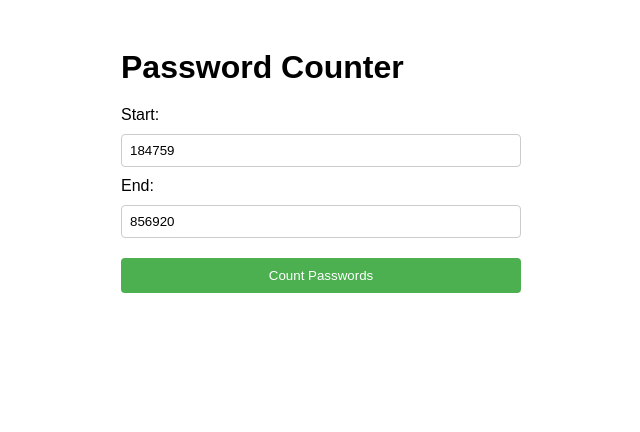
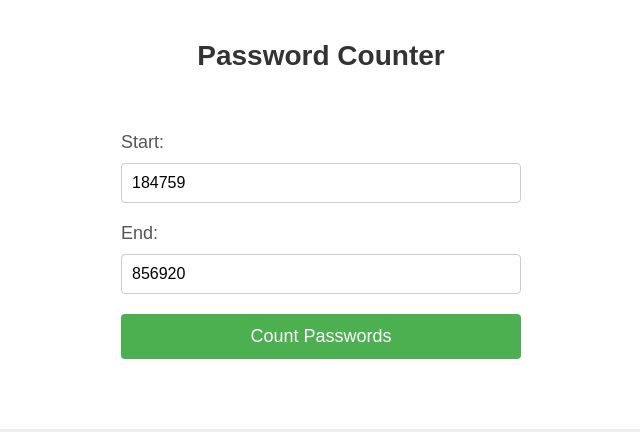
Before and after one commit to isabellacgmsa/Run2biz_Javascript_test, a plain HTML site: page Question1/index.html in a window 1280 px wide. Shown: the whole page, without its empty margins (319-959 px from the left). Drawn offline with Linux system fonts and the light colour scheme.

Commit message:
Improve first question style

```diff
--- a/Question1/index.html
+++ b/Question1/index.html
@@ -1,25 +1,33 @@
 <!DOCTYPE html>
 <html>
 <head>
+  <title>Password Counter</title>
   <link rel="stylesheet" href="style.css">
-  <title>Password Counter</title>
 </head>
 <body>
   <div class="container">
+    <header>
       <h1>Password Counter</h1>
+    </header>
 
+    <main>
       <form id="passwordForm">
+        <div class="form-group">
           <label for="startInput">Start:</label>
           <input type="number" id="startInput" value="184759" min="0" max="999999" required>
-      <br>
+        </div>
+        <div class="form-group">
           <label for="endInput">End:</label>
           <input type="number" id="endInput" value="856920" min="0" max="999999" required>
-      <br>
+        </div>
         <button type="submit">Count Passwords</button>
       </form>
 
+      <div class="results">
         <div id="resultContainerPart1" class="result"></div>
         <div id="resultContainerPart2" class="result"></div>
+      </div>
+    </main>
   </div>
 
   <script src="script.js"></script>
--- a/Question1/style.css
+++ b/Question1/style.css
@@ -1,45 +1,86 @@
 body {
   font-family: Arial, sans-serif;
+  background-color: #f7f7f7;
+  margin: 0;
+  padding: 0;
+}
+
+.container {
+  max-width: 800px;
+  margin: 0 auto;
+  background-color: #fff;
+  border-radius: 8px;
   padding: 20px;
+  box-shadow: 0 0 10px rgba(0, 0, 0, 0.1);
+}
+
+header {
+  text-align: center;
+  margin-bottom: 40px;
 }
 
 h1 {
-    margin-bottom: 20px;
+  font-size: 28px;
+  color: #333;
+  margin: 0;
+  padding: 20px 0;
 }
 
-  .container {
+main {
+  display: flex;
+  flex-direction: column;
+  align-items: center;
+}
+
+form {
+  width: 100%;
   max-width: 400px;
-    margin: 0 auto;
+}
+
+.form-group {
+  margin-bottom: 20px;
 }
 
 label {
   display: block;
+  font-size: 18px;
+  color: #555;
   margin-bottom: 10px;
-    margin-top: 10px;
 }
 
 input[type="number"] {
   width: 100%;
-    padding: 8px;
+  padding: 10px;
   border: 1px solid #ccc;
   border-radius: 4px;
   box-sizing: border-box;
+  font-size: 16px;
 }
 
 button {
   display: block;
   width: 100%;
-    padding: 10px;
+  padding: 12px;
   background-color: #4CAF50;
   color: #fff;
   border: none;
   border-radius: 4px;
   cursor: pointer;
-    margin-top: 20px;
+  font-size: 18px;
+  transition: background-color 0.3s ease;
+}
 
+button:hover {
+  background-color: #45a049;
+}
+
+.results {
+  margin-top: 40px;
+  text-align: center;
 }
 
 .result {
-    margin-top: 20px;
+  font-size: 18px;
   font-weight: bold;
+  margin-bottom: 10px;
 }
```
Lines whose indentation alone changed are shown as unchanged.
